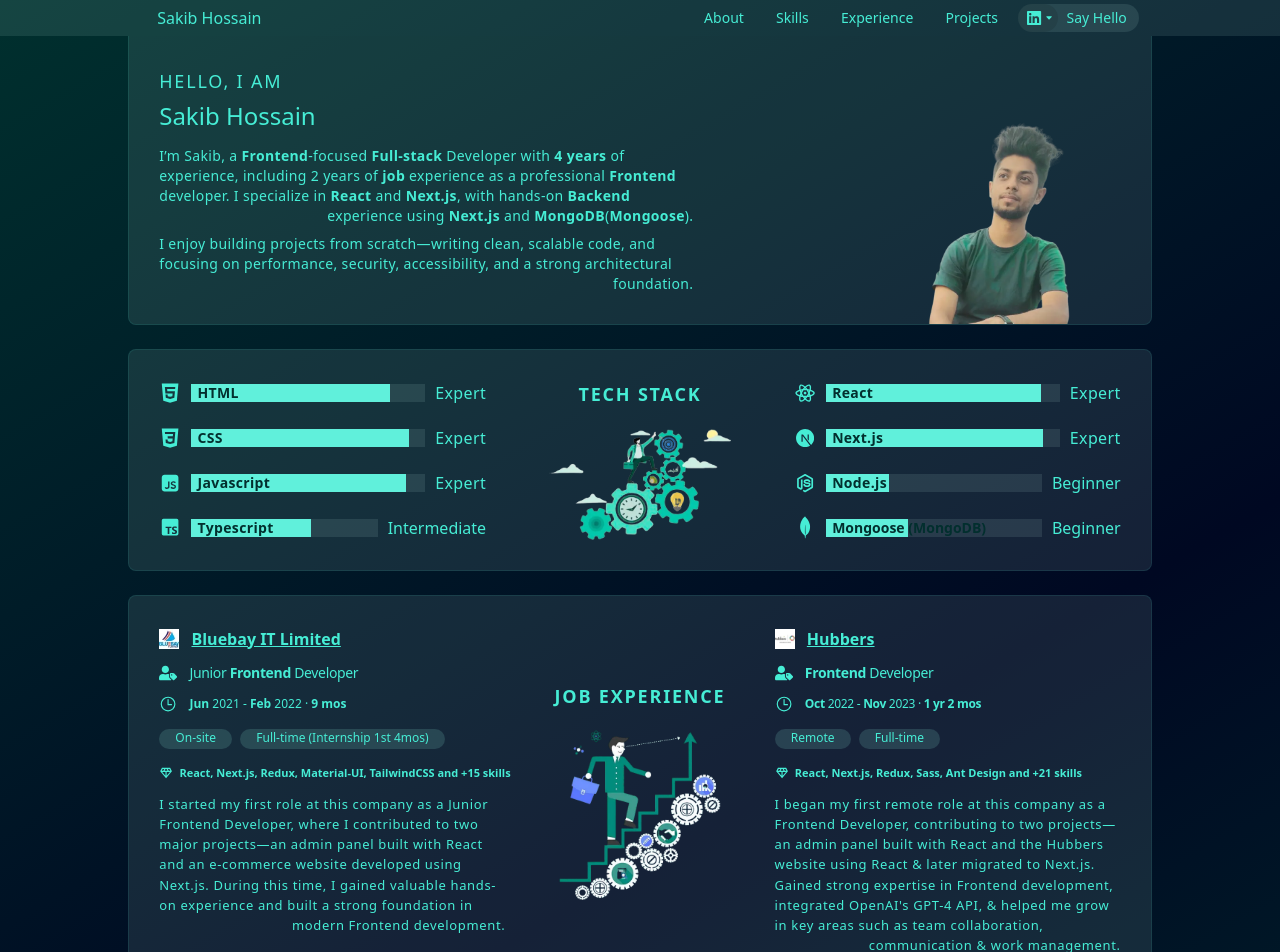
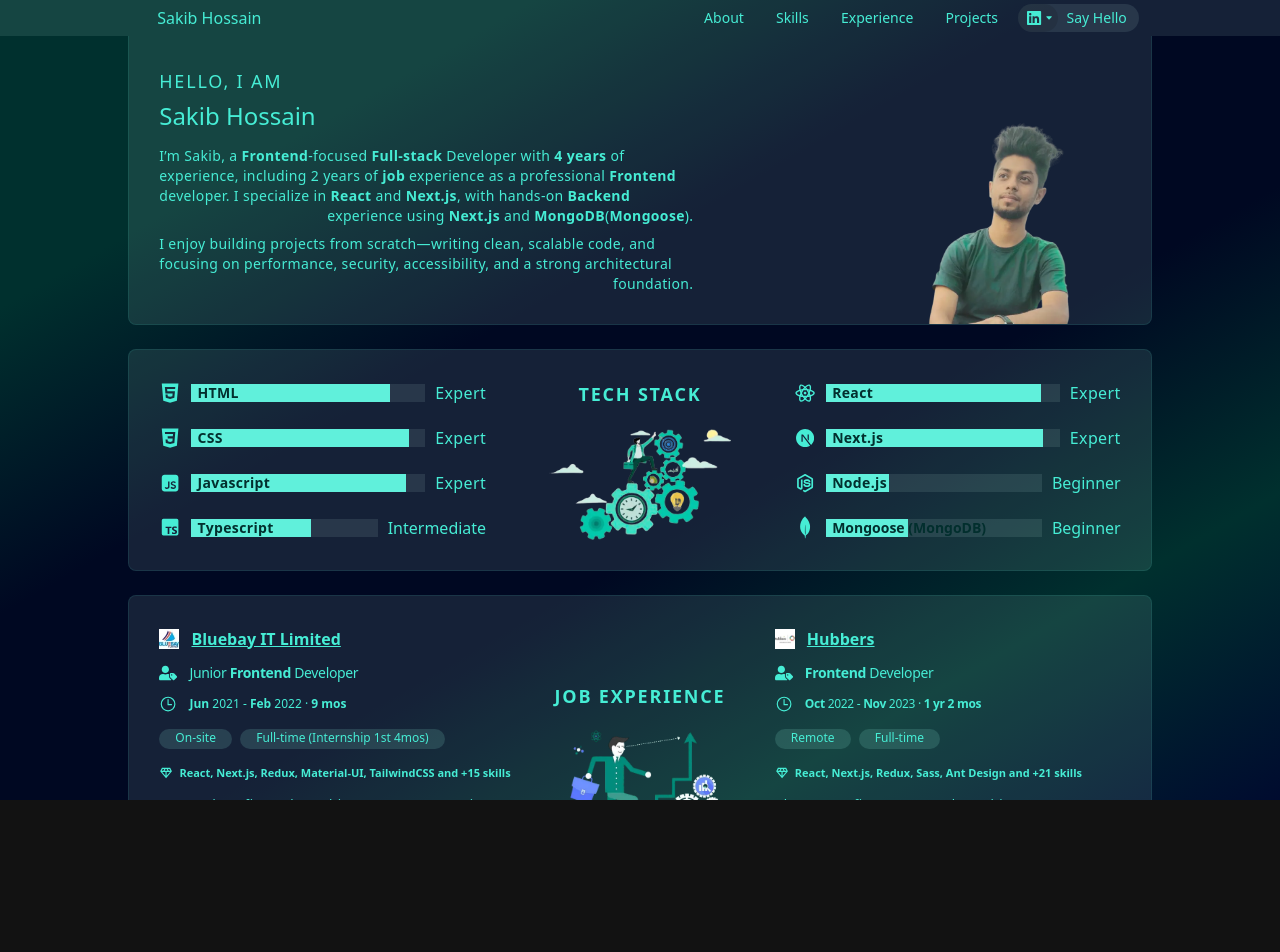
Before and after one commit to SSakibHossain10/Portfolio, a Next.js app: page / in a window 1280 px wide. Shown: the top 952 px of the page. After the commit the page ends 800 px from the top, so only its background shows below. Built offline with nearby package versions, Linux system fonts and the light colour scheme.

Commit message:
Improved background gradiant color

```diff
--- a/src/app/app.css
+++ b/src/app/app.css
@@ -31,8 +31,11 @@
       color-mix(in oklab, var(--color-primary-100) 5%, transparent);
   }
   html {
-    @apply max-w-screen overflow-auto scroll-smooth;
-    font-family: system-ui;
+    @apply overflow-auto;
+  }
+  body {
+    @apply w-dvw h-dvh overflow-auto scroll-smooth;
+    font-family: system-ui, sans-serif;
   }
   h1 {
     @apply text-3xl;
@@ -86,6 +89,8 @@
   background: linear-gradient(
     var(--gradient-angle),
     rgb(0 48 46),
+    rgb(0 48 46),
+    rgb(0 8 34),
     rgb(0 8 34),
     rgb(0 48 46),
     rgb(0 11 47)
--- a/src/app/components/Experience.tsx
+++ b/src/app/components/Experience.tsx
@@ -9,7 +9,7 @@ const Experiences = () => {
       id="experience"
       className="w-full max-w-5xl mx-auto bg-primary-100/10 flex flex-col md:flex-row gap-32 md:gap-0 p-20 sm:px-44 sm:py-30 md:px-30 border border-primary-300/10 rounded-lg mb-26"
     >
-      <div className="order-2 md:order-1 w-full md:w-[36%] flex flex-col gap-12">
+      <div className="order-3 md:order-1 w-full md:w-[36%] flex flex-col gap-12">
         <div className="flex items-center gap-12">
           <img
             src="/images/bluebay_it_limited_logo.webp"
@@ -235,7 +235,7 @@ const Experiences = () => {
         />
       </div>
 
-      <div className="order-3 w-full md:w-[36%] flex flex-col gap-12">
+      <div className="order-2 w-full md:w-[36%] flex flex-col gap-12">
         <div className="flex items-center gap-12">
           <img
             src="/images/hubbers_logo.webp"
```
